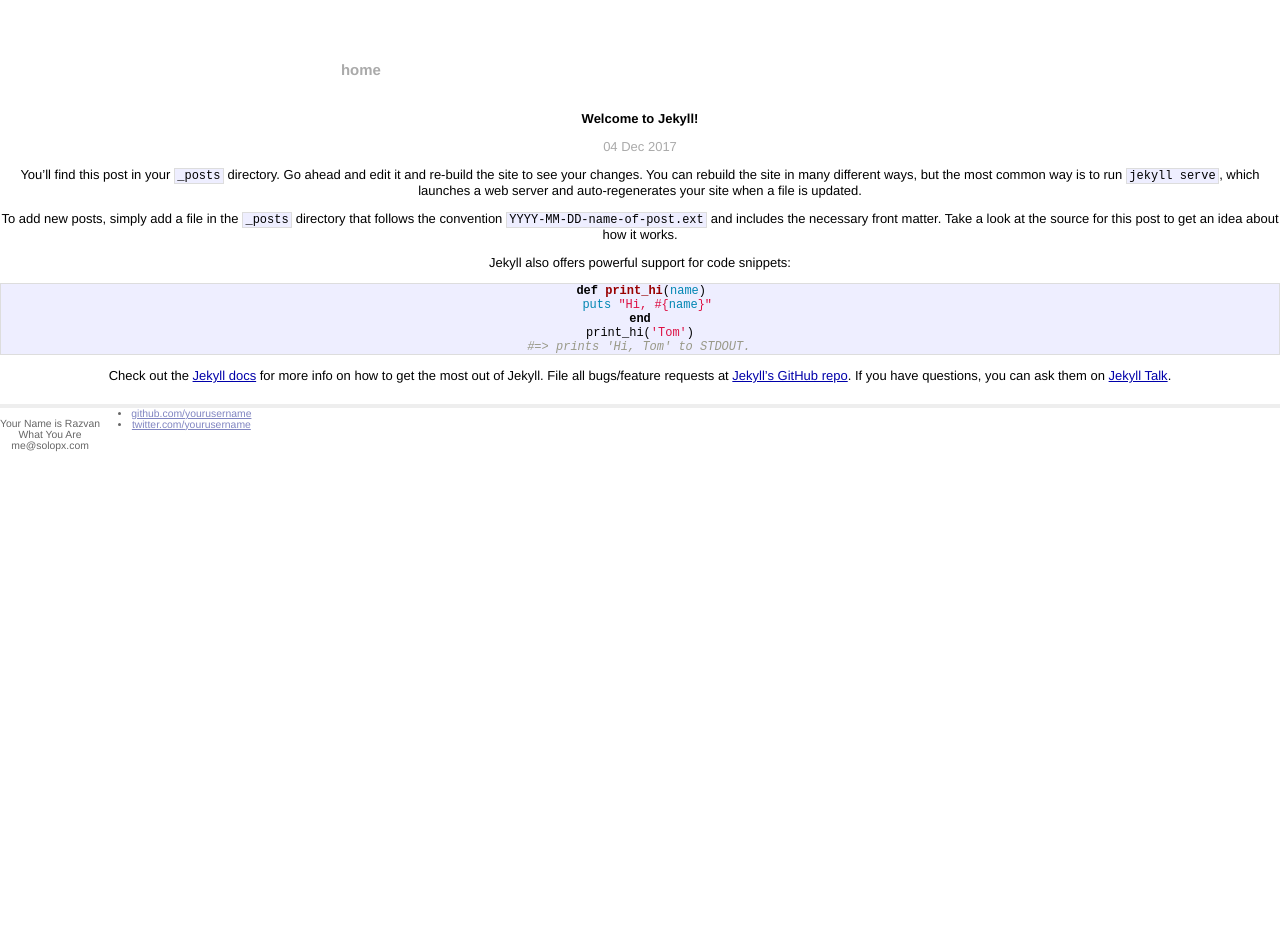
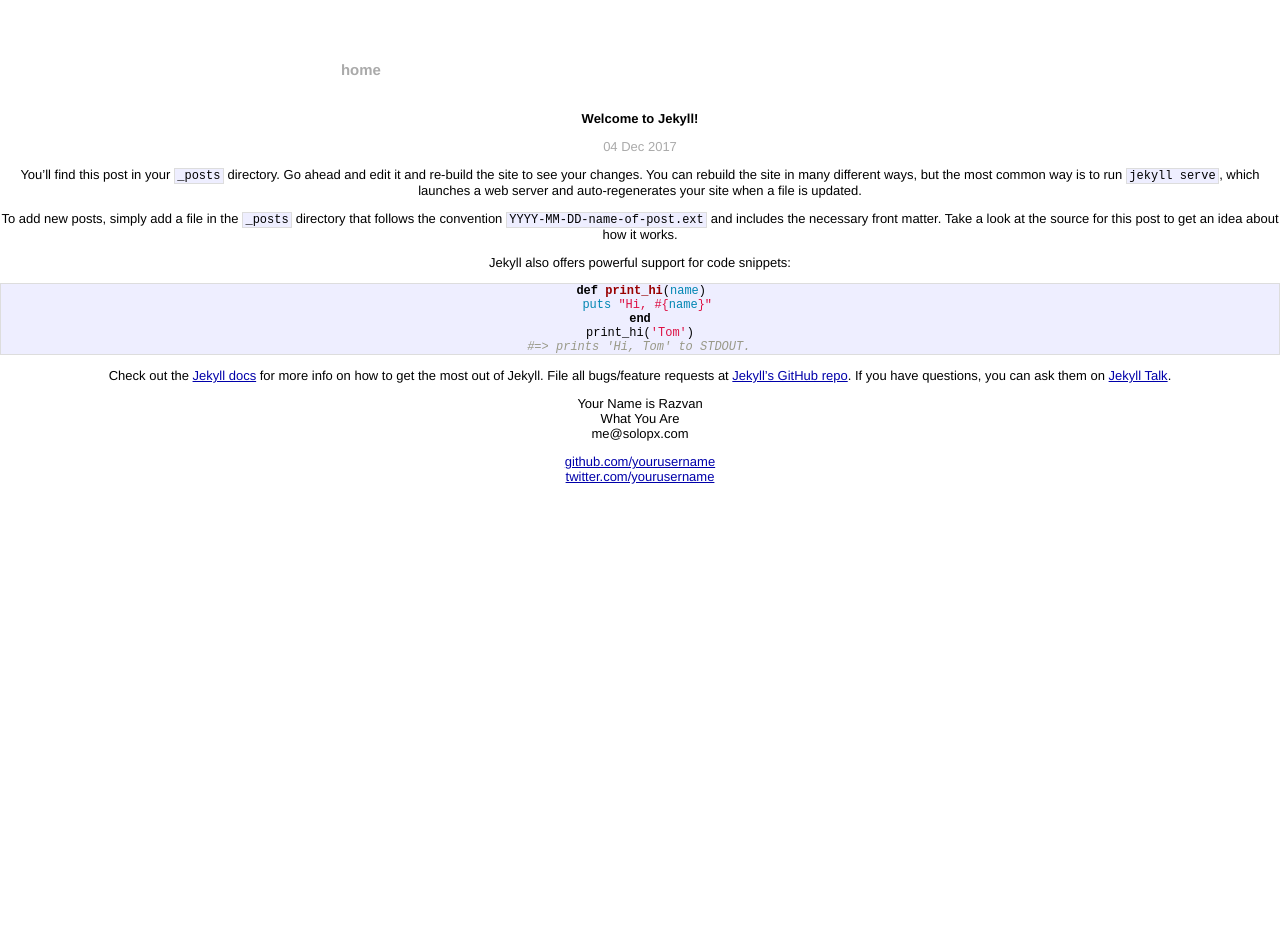
Before and after one commit to cromozooom/jekyll-leaf-netlify-02, a Jekyll site: the page built from _posts/2017-12-04-welcome-to-jekyll.markdown, in a window 1280 px wide. Built offline with Jekyll 4.4.1, drawn with Linux system fonts in a browser that asks for light colours.

Commit message:
arange bootstrap html

```diff
--- a/_config.yml
+++ b/_config.yml
@@ -1,5 +1,5 @@
 ---
-title: Your awesome title
+title: solopx
 timezone: UTC
 collections:
   posts:
--- a/_includes/body.html
+++ b/_includes/body.html
@@ -1,6 +1,6 @@
 
-<div class="site">
-  <div class="header">
+<div class="container-fluid site">
+  <div class="container header">
     <h1 class="title"><a href="/">{{ site.name }}</a></h1><a class="extra" href="/">home</a>
   </div>
 </div>
--- a/_includes/head.html
+++ b/_includes/head.html
@@ -1,9 +1,9 @@
 
 <head>
   <meta charset="utf-8"/>
+  <meta name="viewport" content="width=device-width, initial-scale=1, shrink-to-fit=no"/>
   <meta http-equiv="X-UA-Compatible" content="IE=edge,chrome=1"/>
   <title>{{ page.title }}</title>
   <meta name="viewport" content="width=device-width"/>
-  <!-- Custom CSS-->
   <link rel="stylesheet" href="/css/app.css"/>
 </head>
--- a/_layouts/post.html
+++ b/_layouts/post.html
@@ -2,15 +2,15 @@
 <html>
   <head>
     <meta charset="utf-8">
+    <meta name="viewport" content="width=device-width, initial-scale=1, shrink-to-fit=no">
     <meta http-equiv="X-UA-Compatible" content="IE=edge,chrome=1">
     <title>{{ page.title }}</title>
     <meta name="viewport" content="width=device-width">
-    <!-- Custom CSS-->
     <link rel="stylesheet" href="/css/app.css">
   </head>
   <body>
-    <div class="site">
-      <div class="header">
+    <div class="container-fluid site">
+      <div class="container header">
         <h1 class="title"><a href="/">{{ site.name }}</a></h1><a class="extra" href="/">home</a>
       </div>
     </div>
@@ -19,16 +19,18 @@
       <p class="meta">{{ page.date | date_to_string }}</p>
       <div class="post">{{ content }}</div>
     </div>
-    <div class="footer">
-      <div class="contact">
+    <footer class="container-fluid">
+      <div class="container">
+        <div class="col">
           <p>Your Name is Razvan<br>What You Are <br>me@solopx.com</p>
         </div>
-      <div class="contact">
+        <div class="col">
           <ul>
             <li><a href="https://github.com/yourusername">github.com/yourusername</a></li>
             <li><a href="https://twitter.com/yourusername">twitter.com/yourusername</a></li>
           </ul>
         </div>
       </div>
+    </footer>
   </body>
 </html>
```
Also changed, not shown: _includes/footer.html (+5 -3 lines), _layouts/default.html (+8 -6 lines), 7 other files. Lines whose indentation alone changed are shown as unchanged.
